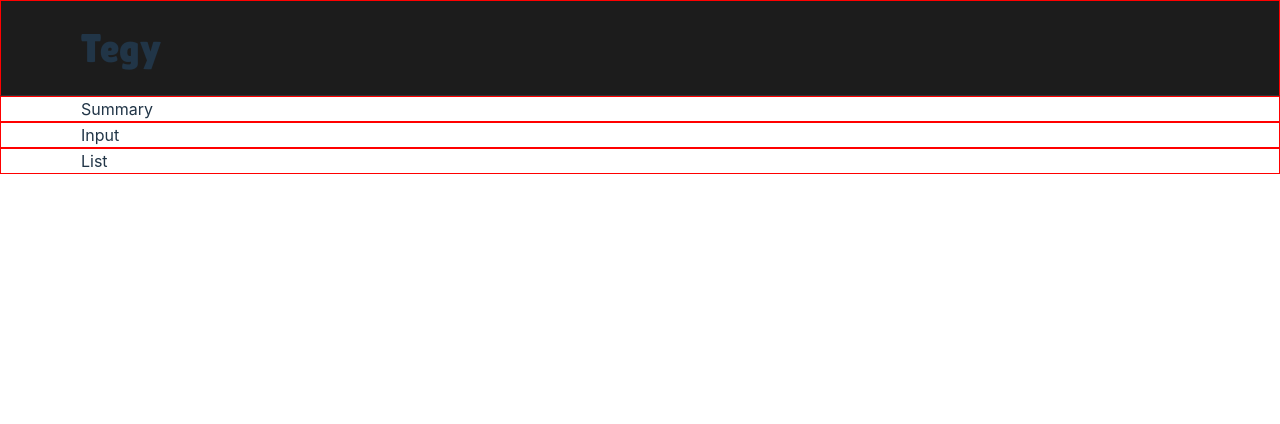
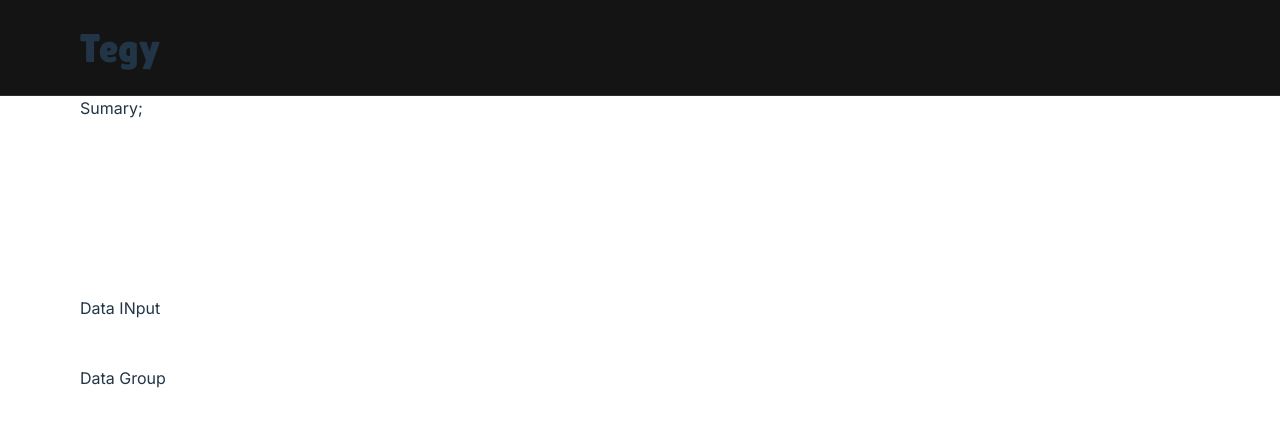
Before and after one commit to Sherlock-HolmesJM/tegy, a React (Vite) app: page / in a window 1280 px wide. Shown: the top 424 px of the page. Built offline with nearby package versions, Linux system fonts and the light colour scheme.

Commit message:
Home page section arrangement

```diff
--- a/index.html
+++ b/index.html
@@ -7,7 +7,10 @@
     <title>Vite + React + TS</title>
     <link rel="preconnect" href="https://fonts.googleapis.com" />
     <link rel="preconnect" href="https://fonts.gstatic.com" crossorigin />
-    <link href="https://fonts.googleapis.com/css2?family=Lilita+One&display=swap" rel="stylesheet" />
+    <link
+      href="https://fonts.googleapis.com/css2?family=Lilita+One&display=swap&family=Inter:wght@400;500;600;700&display=swap"
+      rel="stylesheet"
+    />
   </head>
   <body>
     <div id="root"></div>
--- a/src/App.css
+++ b/src/App.css
@@ -7,5 +7,5 @@ header,
 footer {
   max-width: var(--section-max-width-1);
   padding-inline: var(--padding-inline);
-  border: 1px solid red;
+  /* border: 1px solid red; */
 }
--- a/src/index.css
+++ b/src/index.css
@@ -19,6 +19,27 @@
   --margin-block: 96px;
   --header-height: 96px;
   --padding-block: 60px;
+
+  --white: #F2F4F7;
+  --black: #000;
+  --black2: #0E0E0E;
+  --black3: #141414;
+  --black-linear-gradient: linear-gradient(180deg, rgba(0, 0, 0, 0) 0%, #000 84.45%);
+
+  --lime5: #B6F961;
+  --lime5-transparent: #C9FF85;
+
+  --green7: #1A897C;
+  --green9: #0D453E;
+  --green9-transparent: rgba(201, 201, 201, 0.05);
+
+  --grey4: #98A2B3;
+  --grey5: #70707B;
+  --grey6: #51525C;
+  --grey700: #3F3F46;
+  --grey800: #26272B;
+
+  --252525: #252525;
 }
 
 * {
--- /dev/null
+++ b/src/pages/home/components/DataGroup.tsx
@@ -0,0 +1,9 @@
+import styled from "@emotion/styled";
+
+export const DataGroup = () => {
+  return <Section>Data Group</Section>;
+};
+
+const Section = styled.section`
+  flex-grow: 1;
+`;
--- /dev/null
+++ b/src/pages/home/components/DataInput.tsx
@@ -0,0 +1,9 @@
+import styled from "@emotion/styled";
+
+export const DataInput = () => {
+  return <Section>Data INput</Section>;
+};
+
+const Section = styled.section`
+  height: 70px;
+`;
--- /dev/null
+++ b/src/pages/home/components/Summary.tsx
@@ -0,0 +1,9 @@
+import styled from "@emotion/styled";
+
+export const Summary = () => {
+  return <Section>Sumary;</Section>;
+};
+
+const Section = styled.section`
+  height: 200px;
+`;
--- a/src/pages/home/index.tsx
+++ b/src/pages/home/index.tsx
@@ -1,15 +1,22 @@
 import styled from "@emotion/styled";
+import { Summary } from "./components/Summary";
+import { DataInput } from "./components/DataInput";
+import { DataGroup } from "./components/DataGroup";
 
 const Home = () => {
   return (
     <Main>
-      <section>Summary</section>
-      <section>Input</section>
-      <section>List</section>
+      <Summary />
+      <DataInput />
+      <DataGroup />
     </Main>
   );
 };
 
-const Main = styled.main``;
+const Main = styled.main`
+  display: flex;
+  flex-direction: column;
+  min-height: calc(100% - var(--header-height));
+`;
 
 export default Home;
--- a/src/widgets/Header/index.tsx
+++ b/src/widgets/Header/index.tsx
@@ -1,19 +1,19 @@
-import styled from "@emotion/styled"
-import { NavLinks } from "./components/NavLinks"
-import { HeaderButtons } from "./components/HeaderButtons"
-import { MobileNavigation } from "./components/MobileNavigation"
-import { Logo } from "./components/Logo"
+import styled from "@emotion/styled";
+import { NavLinks } from "./components/NavLinks";
+import { HeaderButtons } from "./components/HeaderButtons";
+import { MobileNavigation } from "./components/MobileNavigation";
+import { Logo } from "./components/Logo";
 // import { useHeaderAnimation } from "./hooks/useHeaderAnimation"
 
 export const Header = () => {
-  const className = "header-container finna-header-element gs-header"
+  const className = "header-container finna-header-element gs-header";
 
   // useHeaderAnimation()
 
   const handleMouseLeave = (e: any) => {
     if (e.target.matches(`.${className}`)) {
     }
-  }
+  };
 
   return (
     <>
@@ -27,8 +27,8 @@ export const Header = () => {
 
       <MobileNavigation />
     </>
-  )
-}
+  );
+};
 
 const HeaderElement = styled.header`
   position: sticky;
@@ -38,9 +38,9 @@ const HeaderElement = styled.header`
   display: flex;
   align-items: center;
   justify-content: space-between;
-  background: rgba(0, 0, 0, 0.89);
+  background: var(--black3);
   backdrop-filter: blur(8.5px);
   transition: 0.4s ease-in-out;
   perspective: 800px;
   border-bottom: 1px solid rgba(255, 255, 255, 0.1);
-`
+`;
```
